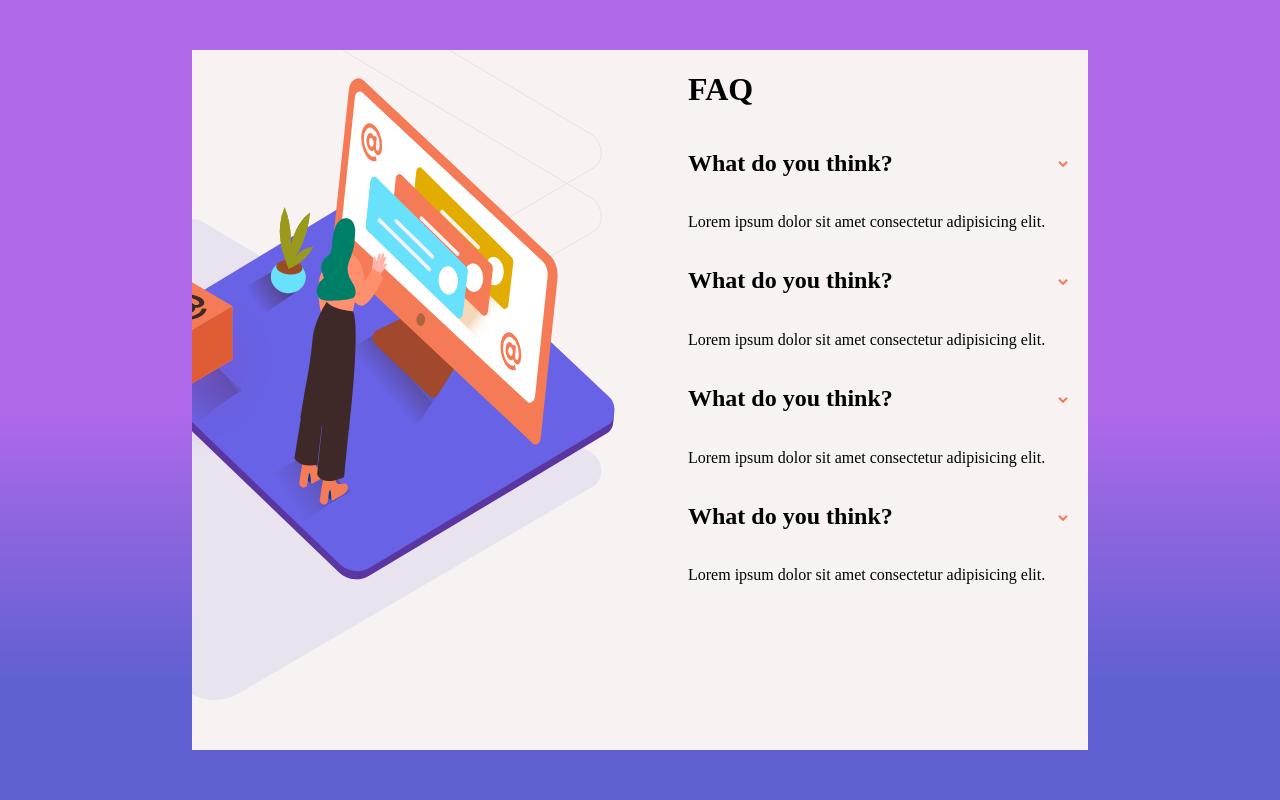
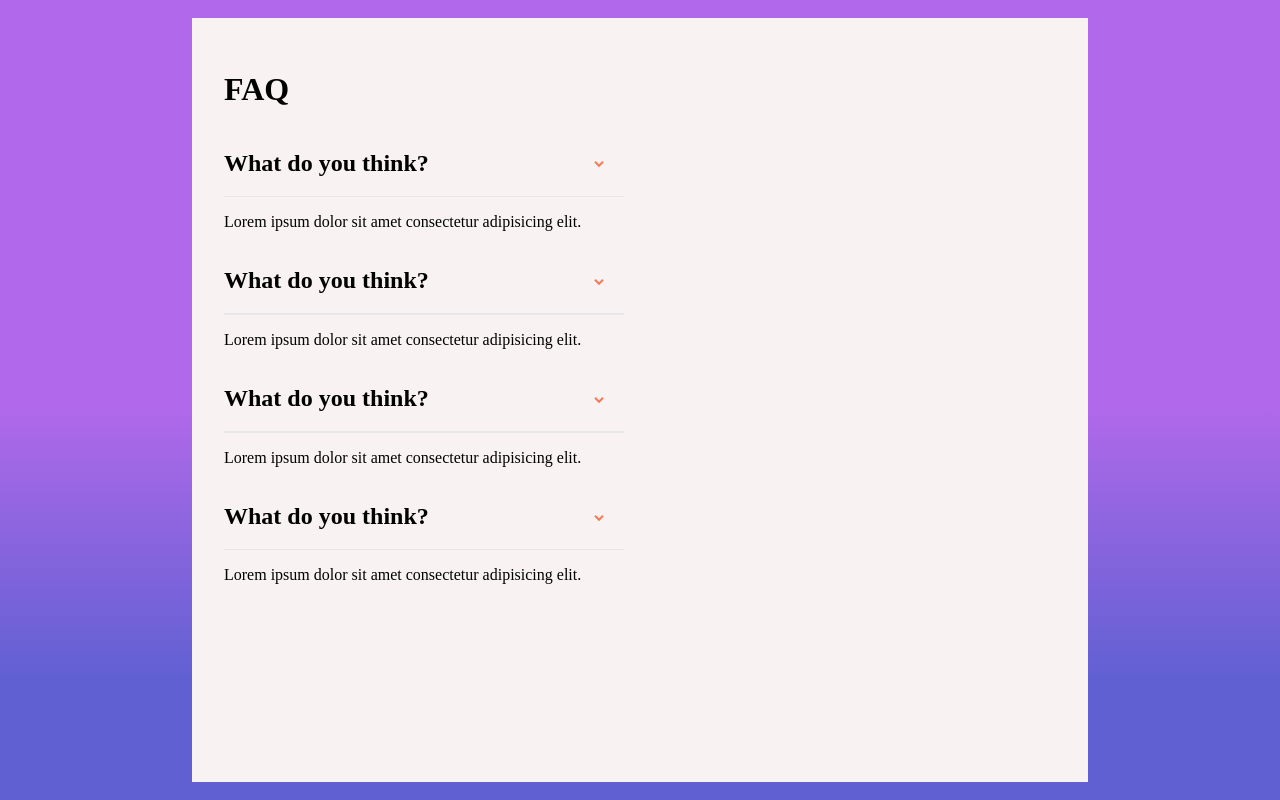
Before and after one commit to Karol-Czyzewski/accordion-card, a website built with webpack: page src/pages/index.html in a window 1280 px wide. Built offline with nearby package versions, Linux system fonts and the light colour scheme.

Commit message:
add: after on accordion items

```diff
--- a/src/pages/index.html
+++ b/src/pages/index.html
@@ -11,11 +11,11 @@
 </head>
 <body class="body">
   <main class="main">
-    <section class="foto">
+    <!-- <section class="foto">
       <img class="foto__pattern" src="/src/assets/img/bg-pattern-desktop.svg" alt="">
       <img class="foto__woman" src="/src/assets/img/illustration-woman-online-desktop.svg" alt="">
       <img class="foto__box" src="/src/assets/img/illustration-box-desktop.svg" alt="">
-    </section>
+    </section> -->
     <section class="accordion">
       <header class="accordion__header">
         <h1 class="accordion__header--title">FAQ</h1>
--- a/src/scss/_variables.scss
+++ b/src/scss/_variables.scss
@@ -2,3 +2,6 @@ $background-gradient: linear-gradient(0deg, rgba(91,91,209,0.9672911400888481) 1
 rgba(175,103,233,0.9868989832261029) 49%);
 
 $white: #f8f2f2;
+$very-dark-grayish: #4a4b5e;
+$dark-grayish: #787887;
+$light-grayish: #e7e7e9;
--- a/src/scss/modules/_accordion.scss
+++ b/src/scss/modules/_accordion.scss
@@ -5,6 +5,8 @@
     width: 400px;
     min-height: 700px;
     position: relative;
+    margin: 16px;
+    padding: 16px;
 
     &__items {
         list-style: none;
@@ -14,10 +16,24 @@
 }
 
 .item {
+    position: relative;
+
+
+
     &__header {
         display: flex;
         justify-content: space-between;
         align-items: center;
+        position: relative;
+
+        &::after {
+            content: "";
+            width: 100%;
+            background-color: $light-grayish;
+            height: 1.5px;
+            position: absolute;
+            bottom: 0;
+        }
     }
 
     &__button {
```
